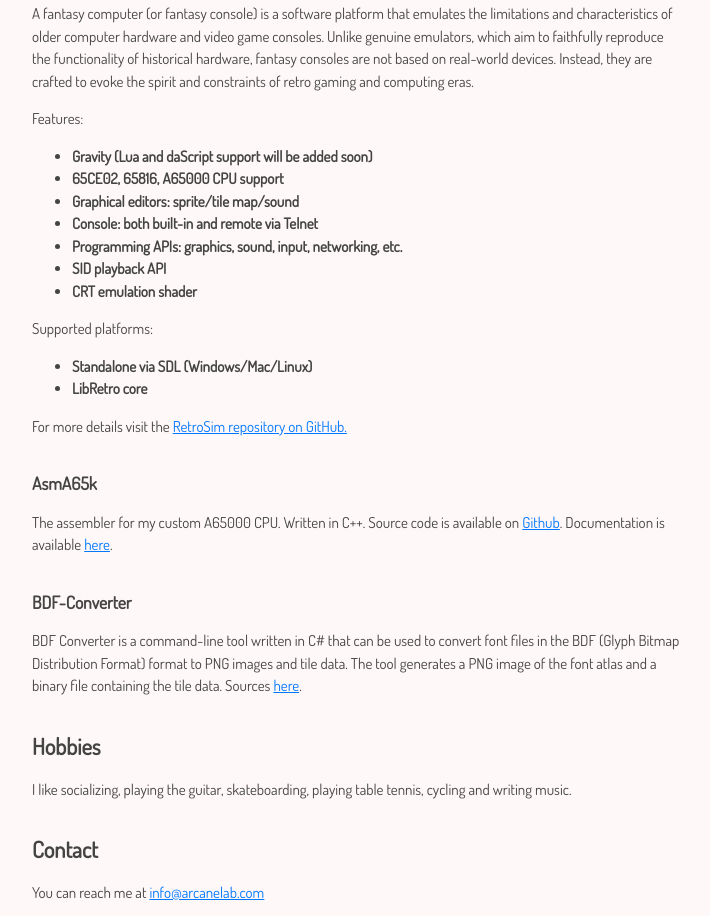
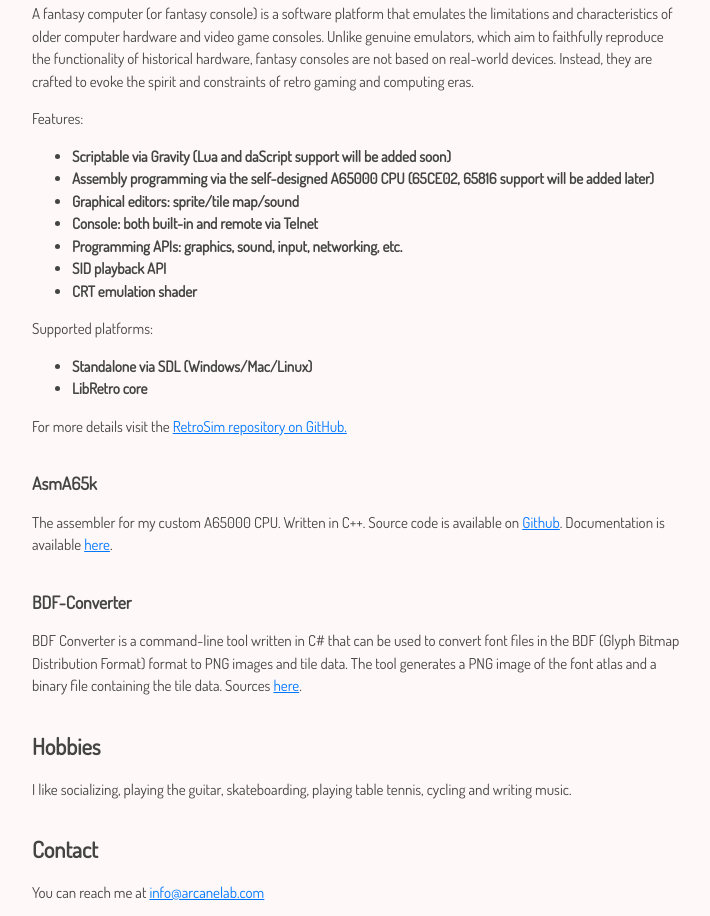
Before and after one commit to arcanelab/arcanelab.github.io, a plain HTML site: page index.html in a window 1280 px wide. Shown: the part 4444-5360 px from the top of the page, without its empty margins (283-993 px from the left). Drawn offline with Linux system fonts and the light colour scheme.

Commit message:
Updated text

```diff
--- a/index.html
+++ b/index.html
@@ -236,8 +236,8 @@
     </p>
     <p>Features:
         <ul>
-            <li>Gravity (Lua and daScript support will be added soon)</li>
-            <li>65CE02, 65816, A65000 CPU support</li>
+            <li>Scriptable via Gravity (Lua and daScript support will be added soon)</li>
+            <li>Assembly programming via the self-designed A65000 CPU (65CE02, 65816 support will be added later)</li>
             <li>Graphical editors: sprite/tile map/sound</li>
             <li>Console: both built-in and remote via Telnet</li>
             <li>Programming APIs: graphics, sound, input, networking, etc.</li>
```
